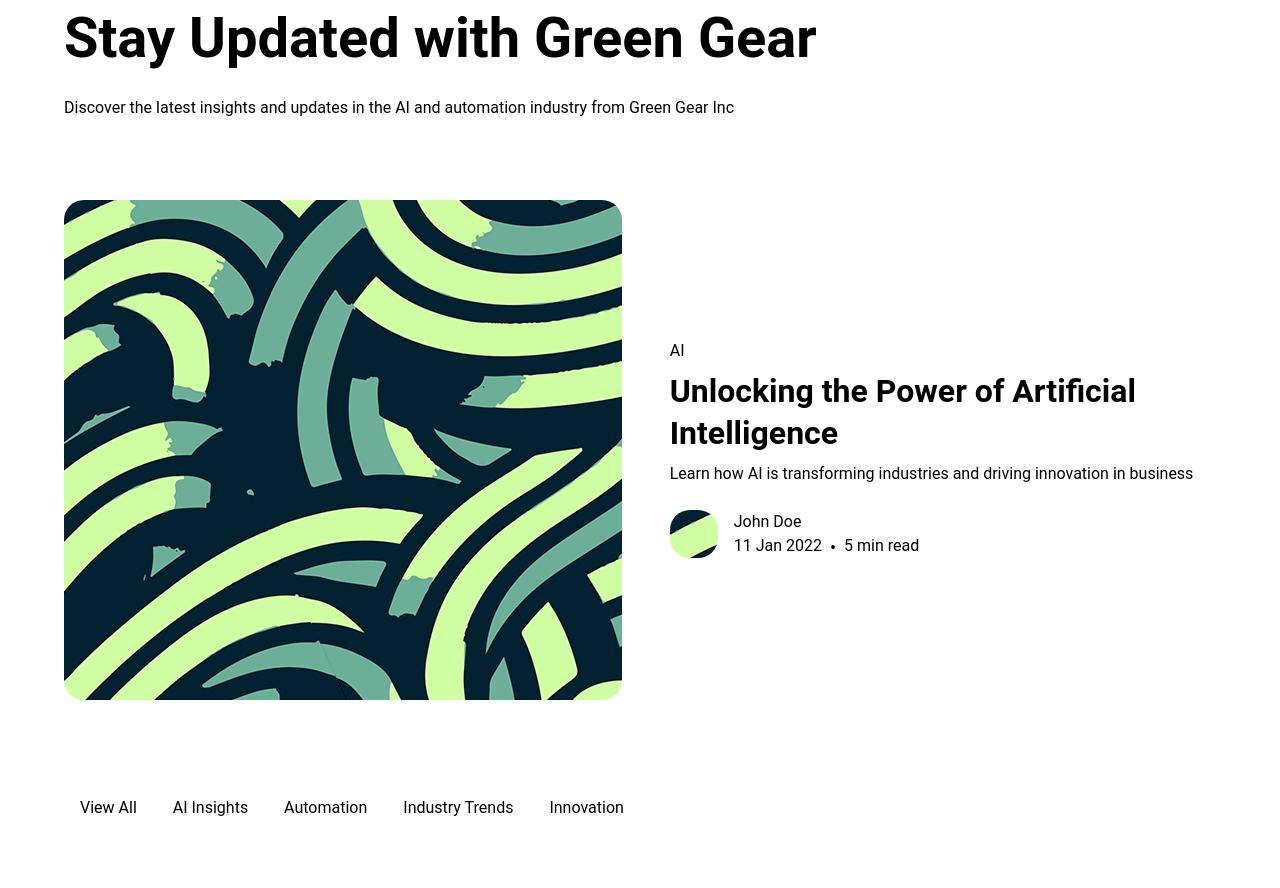
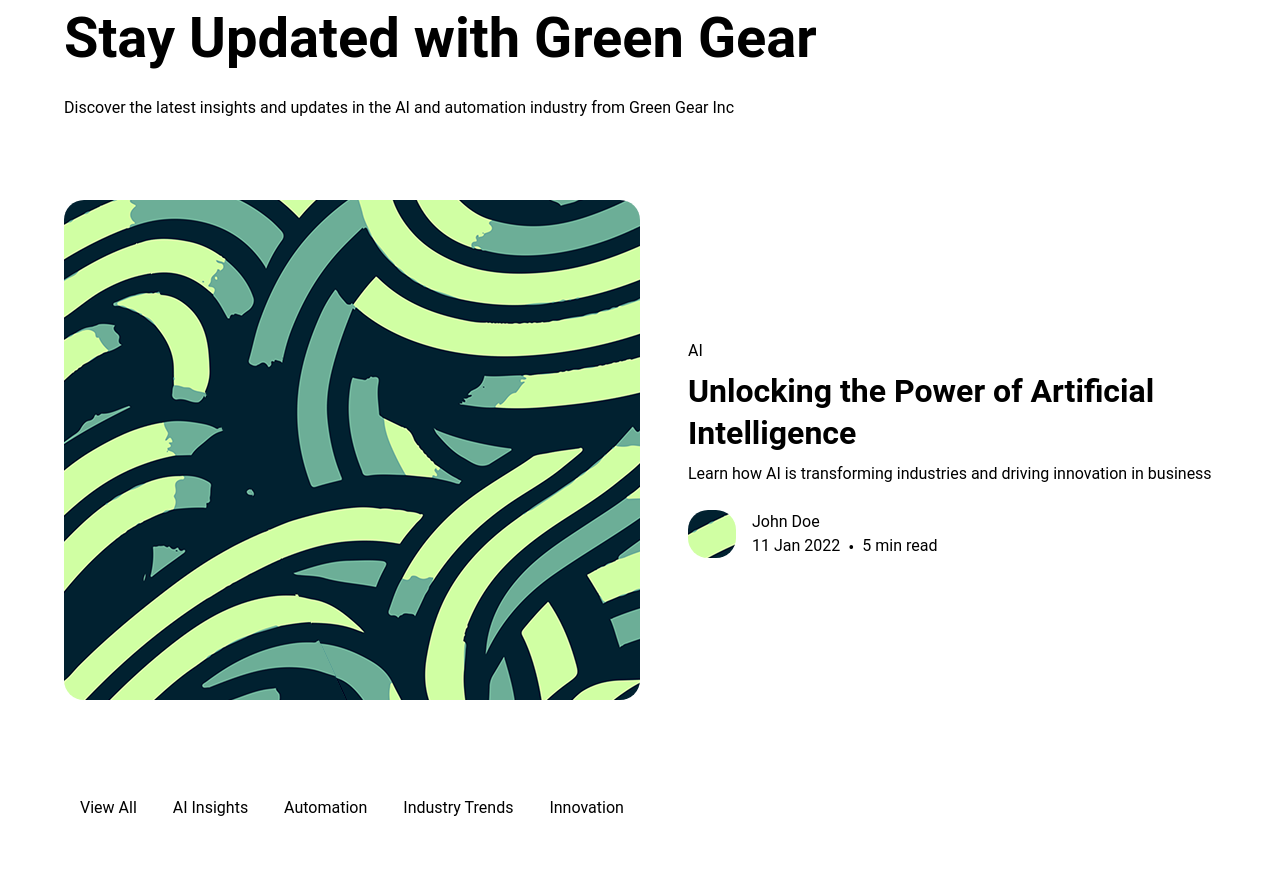
Before and after one commit to ivg97/GreenGear, a Django app: page /blog/ in a window 1280 px wide; the page is wider, and only the part inside the window is pictured. Shown: the part 219-1107 px from the top of that part. Run offline with Django 5.2, Linux system fonts and the light colour scheme.

Commit message:
Update style.css

```diff
--- a/green_gear/static/css/style.css
+++ b/green_gear/static/css/style.css
@@ -709,12 +709,14 @@ footer {
 
 .list_page_1_content_card {
 	margin-bottom: 88px;
-	display: flex;
+	display: grid;
+	grid-template-columns: 1fr 1fr;
 	align-items: center;
 }
 
 .list_page_1_content_card_left {
-	width: 656px;
+	background-repeat: no-repeat;
+	width: 100%;
 	height: 500px;
 	border-radius: 20px;
 	background-image: url("/static/img/flat_pattern_bg.png");
```
